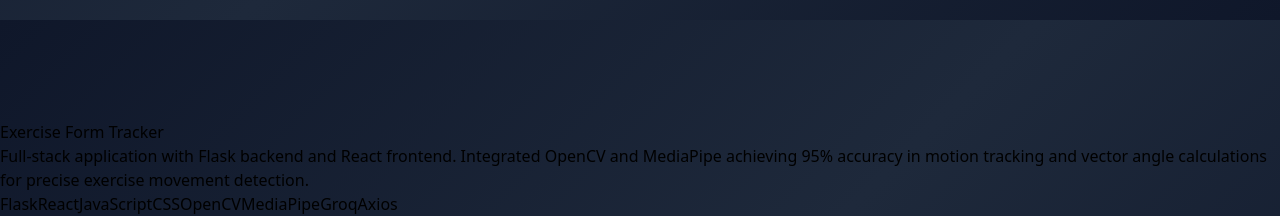
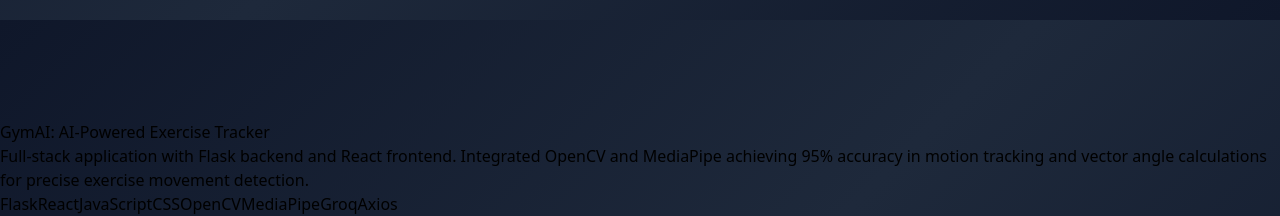
Before and after one commit to anasahmed2/personal-portfolio, a React (Vite) app: page / in a window 1280 px wide. Shown: the part 3980-4196 px from the top of the page. Built offline with nearby package versions, Linux system fonts and the light colour scheme.

Commit message:
added a new project

```diff
--- a/src/components/Projects.jsx
+++ b/src/components/Projects.jsx
@@ -8,7 +8,7 @@ const Projects = () => {
       link: "https://github.com/namanmiglani/Jarvis"
     },
     {
-      title: "Exercise Form Tracker",
+      title: "GymAI: AI-Powered Exercise Tracker",
       description: "Full-stack application with Flask backend and React frontend. Integrated OpenCV and MediaPipe achieving 95% accuracy in motion tracking and vector angle calculations for precise exercise movement detection.",
       technologies: ["Flask", "React", "JavaScript", "CSS", "OpenCV", "MediaPipe", "Groq", "Axios"],
       link: "https://github.com/hamin2006/nwHacks2025-gymAI"
@@ -36,6 +36,12 @@ const Projects = () => {
       description: "Java-based chess game with a graphical user interface using HTML, CSS and Javascript. Features include two-player mode, move validation, check/checkmate detection, and a user-friendly design for an engaging gameplay experience.",
       technologies: ["Java", "IntelliJ", "VS Code", "HTML", "CSS", "JavaScript", "JSON"],
       link: "https://github.com/anasahmed2/Chess"
+    },
+    {
+      title: "NFL Championship Classifier",
+      description: "Machine learning system using XGBoost to predict NFL Super Bowl champions based on historical team performance data. Implements time-based cross-validation to prevent data leakage, hyperparameter tuning with GridSearchCV, and comprehensive evaluation metrics including Log Loss, ROC-AUC, and Brier Score for accurate probability calibration.",
+  technologies: ["Python", "XGBoost", "Scikit-learn", "Pandas", "Matplotlib", "Jupyter Notebook", "GridSearchCV", "Seaborn", "NumPy"],
+      link: "https://github.com/anasahmed2/nfl_championship_classifier"
     }
   ]
 
```
